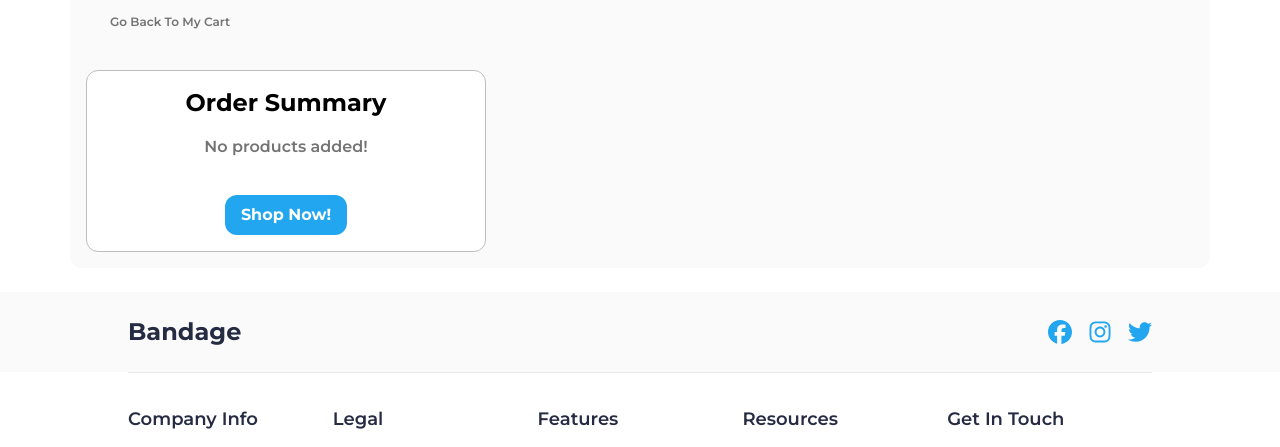
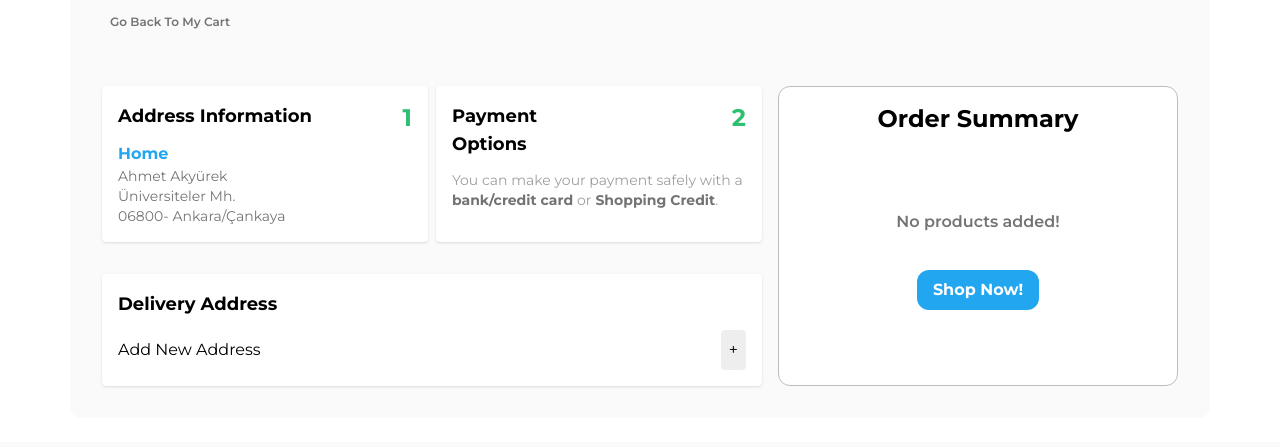
Before and after one commit to irema00/e-commerce-react-vite, a React (Vite) app: page /order in a window 1280 px wide. Shown: the part 163-610 px from the top of the page. Built offline with nearby package versions, Linux system fonts and the light colour scheme; no server answers; sample sign-in values are in the browser's storage; some icons are missing.

Commit message:
updates createOrderLayout draft by adding address information, payment options and delivery address boxes

```diff
--- a/src/layouts/createOrderPage/CreateOrderLayout.jsx
+++ b/src/layouts/createOrderPage/CreateOrderLayout.jsx
@@ -34,11 +34,70 @@ export default function CreateOrderLayout() {
           Go Back To My Cart
         </p>
       </div>
-      <OrderSummary
-        total={total}
-        shippingCost={shippingCost}
-        orderTotal={orderTotal}
-      />
+
+      <div className="flex w-full">
+        <div className="flex flex-col md:flex-row gap-4 p-4">
+          <div className="flex flex-col ">
+            <div className="flex gap-2 ">
+              <div className="mb-4 p-4 bg-white rounded shadow w-1/2">
+                <div className="flex justify-between gap-2">
+                  <h2 className="text-lg font-bold mb-3 ">
+                    Address Information
+                  </h2>
+                  <h1 className="text-2xl font-bold text-successGreen">1</h1>
+                </div>
+
+                <div className="flex flex-col items-start justify-between">
+                  <p className="flex text-prBlue font-bold ">Home</p>
+                  <span className="text-gray-600 text-sm">Ahmet Akyürek</span>
+                  <span className="text-gray-600 text-sm">
+                    Üniversiteler Mh.
+                  </span>
+                  <span className="text-gray-600 text-sm">
+                    06800- Ankara/Çankaya
+                  </span>
+                </div>
+              </div>
+              <div className="p-4 mb-4 bg-white rounded shadow w-1/2">
+                <div className="flex justify-between gap-2">
+                  <h2 className="text-lg font-bold mb-3 w-1/2">
+                    Payment Options
+                  </h2>
+                  <h1 className="text-2xl font-bold text-successGreen">2</h1>
+                </div>
+                <p className="text-sm text-gray-500">
+                  You can make your payment safely with a
+                  <span className="font-bold text-hdGrey">
+                    {" "}
+                    bank/credit card{" "}
+                  </span>
+                  or
+                  <span className="font-bold text-hdGrey">
+                    {" "}
+                    Shopping Credit
+                  </span>
+                  .
+                </p>
+              </div>
+            </div>
+            <div className="mt-4 p-4 bg-white rounded shadow">
+              <h2 className="text-lg font-bold mb-3">Delivery Address</h2>
+              <div className="flex items-center justify-between">
+                <p className="flex-1">Add New Address</p>
+                <button className="p-2 bg-gray-200 rounded">+</button>
+              </div>
+            </div>
+          </div>
+
+          <div>
+            <OrderSummary
+              total={total}
+              shippingCost={shippingCost}
+              orderTotal={orderTotal}
+            />
+          </div>
+        </div>
+      </div>
     </div>
   );
 }
```
